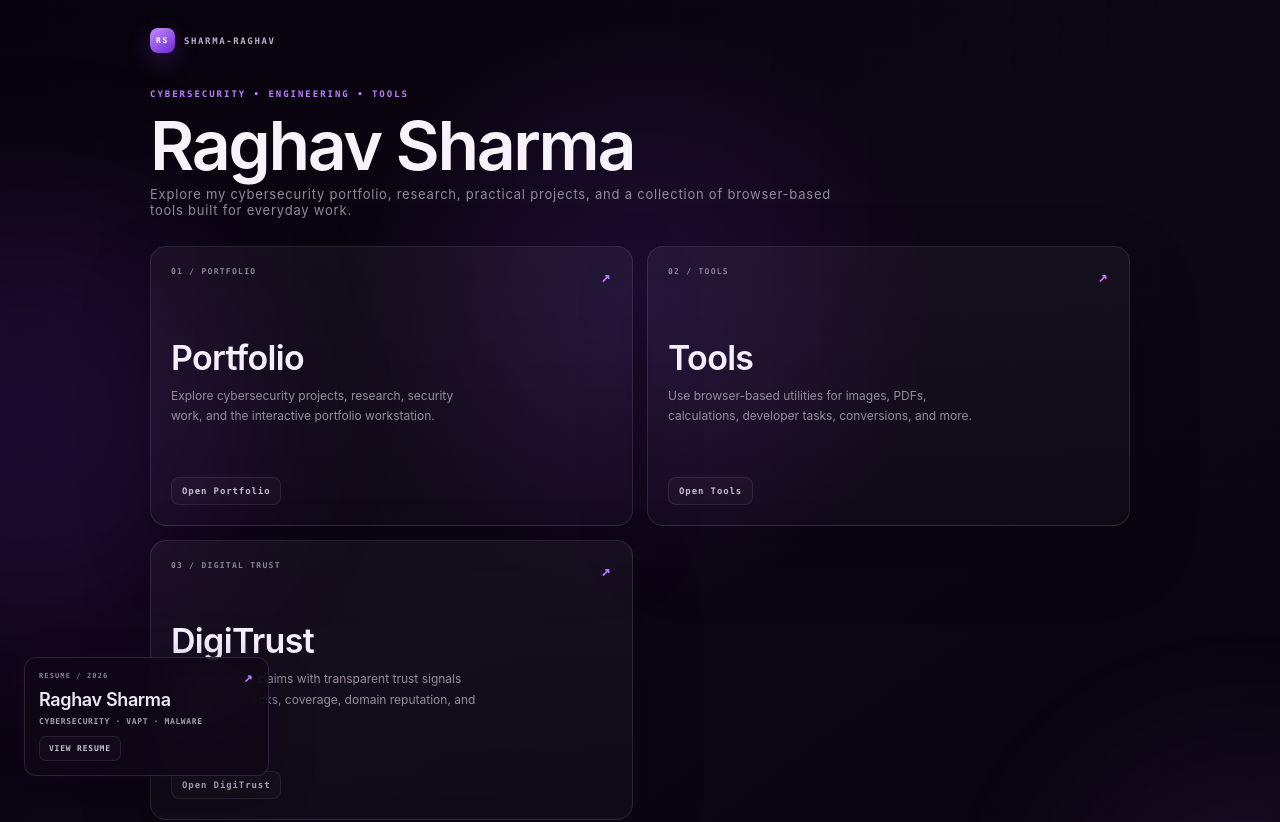
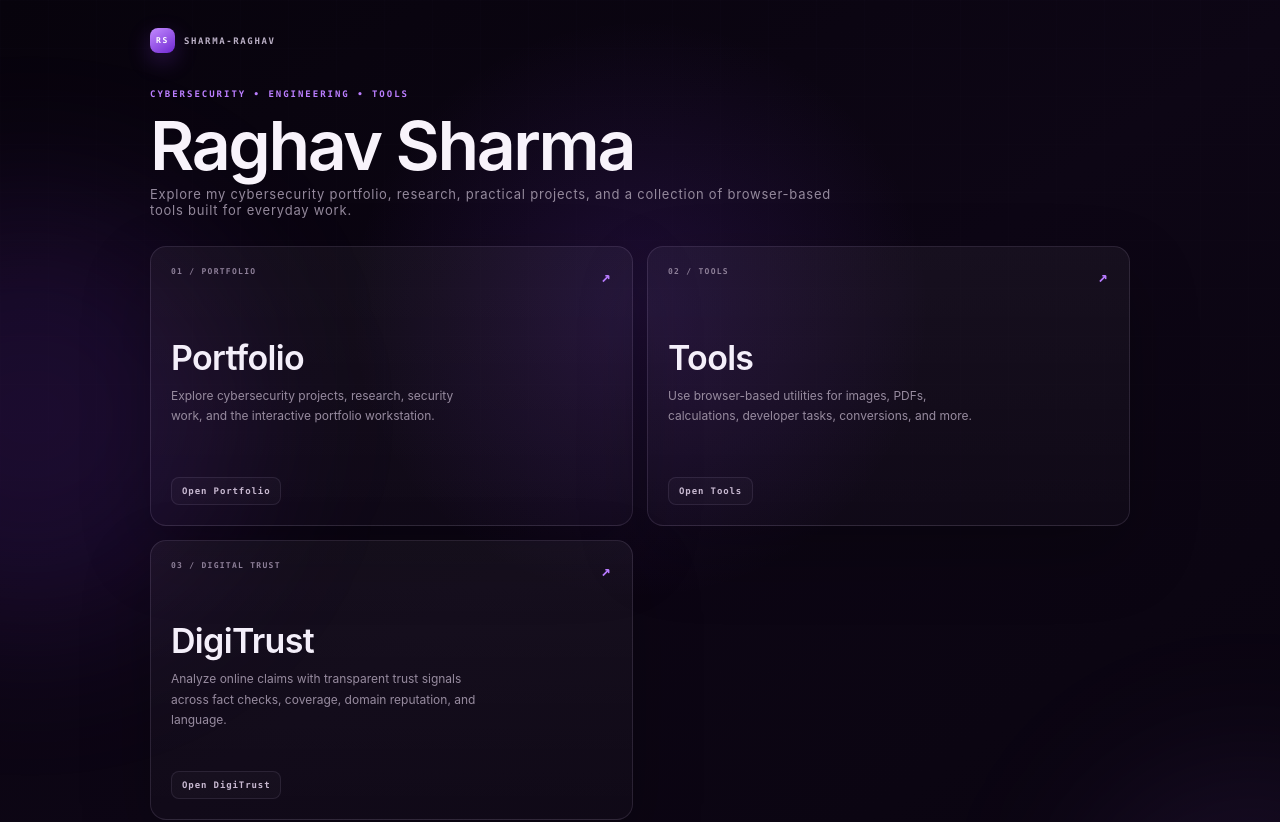
Before and after one commit to raghav19sh/sharma-raghav-os, a Next.js app: page / in a window 1280 px wide. Shown: the top 822 px of the page. Built offline with nearby package versions, Linux system fonts and the light colour scheme.

Commit message:
Move resume widget off homepage

```diff
--- a/src/app/page.tsx
+++ b/src/app/page.tsx
@@ -40,16 +40,6 @@ export default function HomePage() {
       <div className="entry-grid" aria-hidden="true" />
       <div className="entry-glow entry-glow-one" aria-hidden="true" />
       <div className="entry-glow entry-glow-two" aria-hidden="true" />
-
-      <Link className="entry-resume-widget" href="/resume" aria-label="Open Raghav Sharma resume">
-        <div className="entry-resume-widget-top">
-          <span>RESUME / 2026</span>
-          <span className="entry-resume-arrow">↗</span>
-        </div>
-        <strong>Raghav Sharma</strong>
-        <span className="entry-resume-role">CYBERSECURITY · VAPT · MALWARE</span>
-        <span className="entry-resume-action">VIEW RESUME</span>
-      </Link>
 
       <section className="entry-shell">
         <div className="entry-brand">
```
